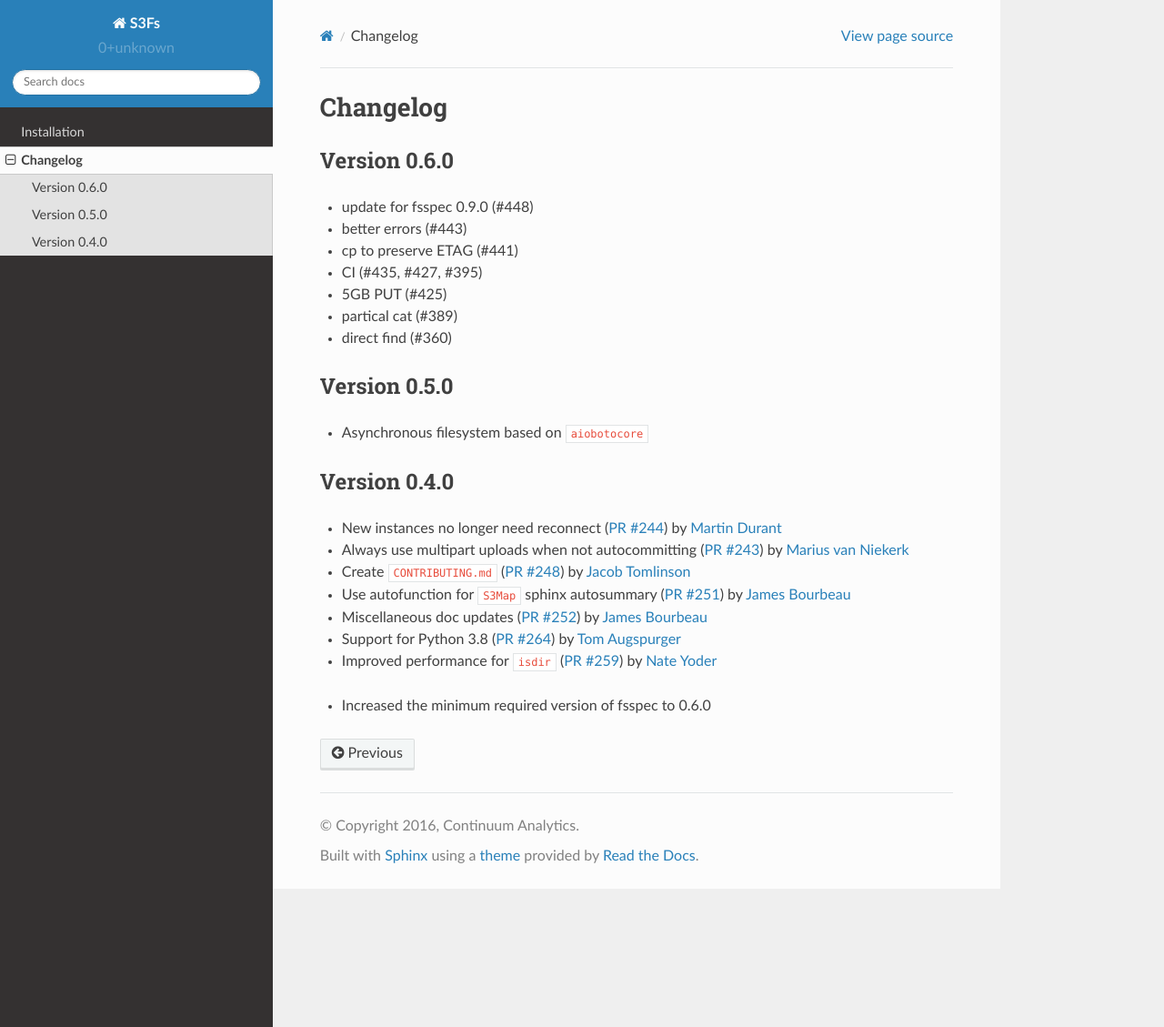
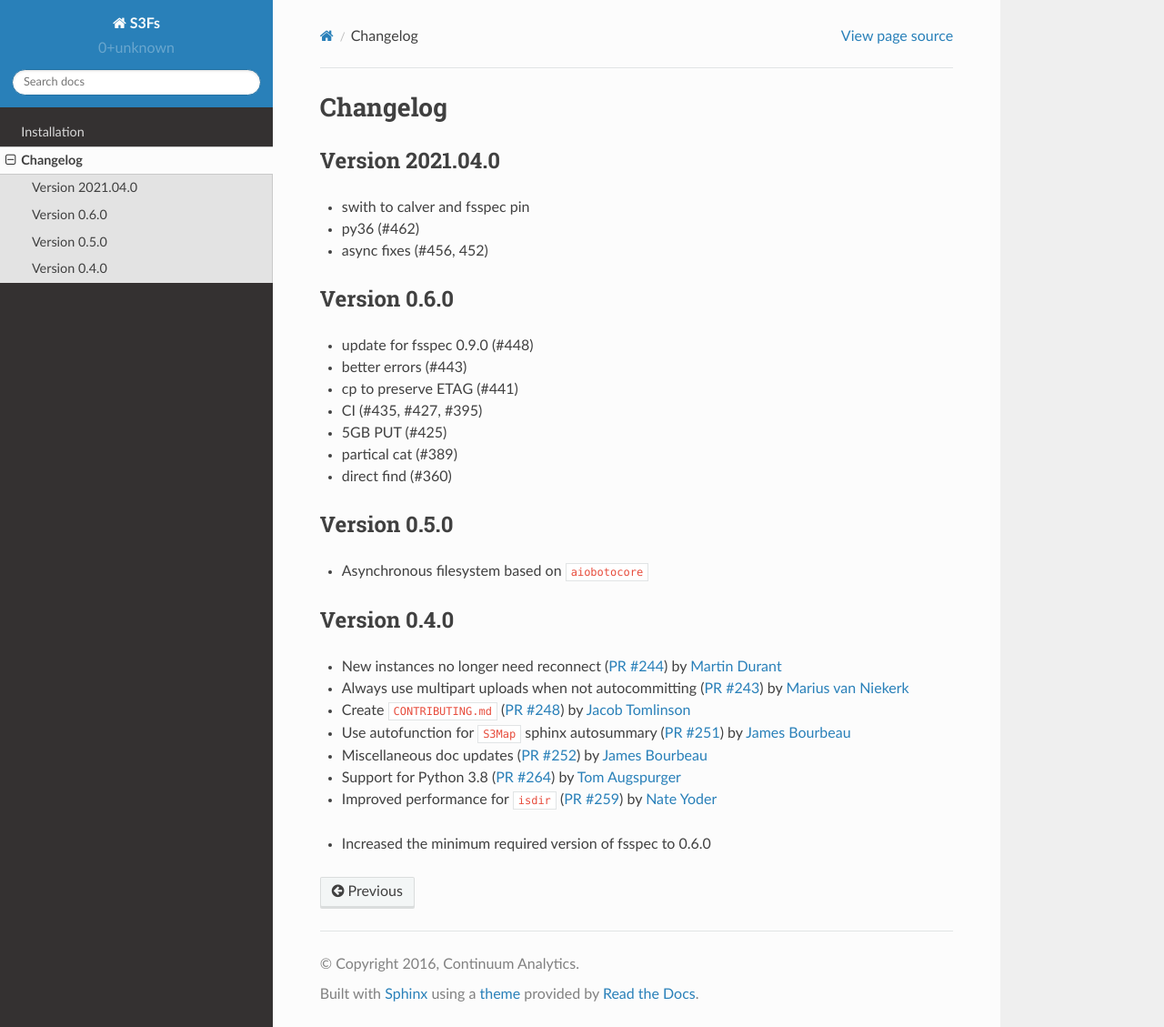
Before and after one commit to zarr-developers/s3fs, a Sphinx documentation site: the page built from docs/source/changelog.rst, in a window 1280 px wide and 1129 px high. Shown: the whole window at 91% size. Built offline with Sphinx 7.4.7 and the Read the Docs theme 2.0.0, drawn with Linux system fonts in a browser that asks for light colours; pages that are not in the unit, such as notebooks, are missing from menus.

Commit message:
Updates for release

```diff
--- a/docs/source/changelog.rst
+++ b/docs/source/changelog.rst
@@ -1,5 +1,12 @@
 Changelog
 =========
+
+Version 2021.04.0
+-----------------
+
+- swith to calver and fsspec pin
+- py36 (#462)
+- async fixes (#456, 452)
 
 Version 0.6.0
 -------------
--- a/requirements.txt
+++ b/requirements.txt
@@ -1,2 +1,2 @@
 aiobotocore>=1.0.1
-fsspec>=0.9.0
+fsspec==2021.04.0
```
Also changed, not shown: 1 other file.
